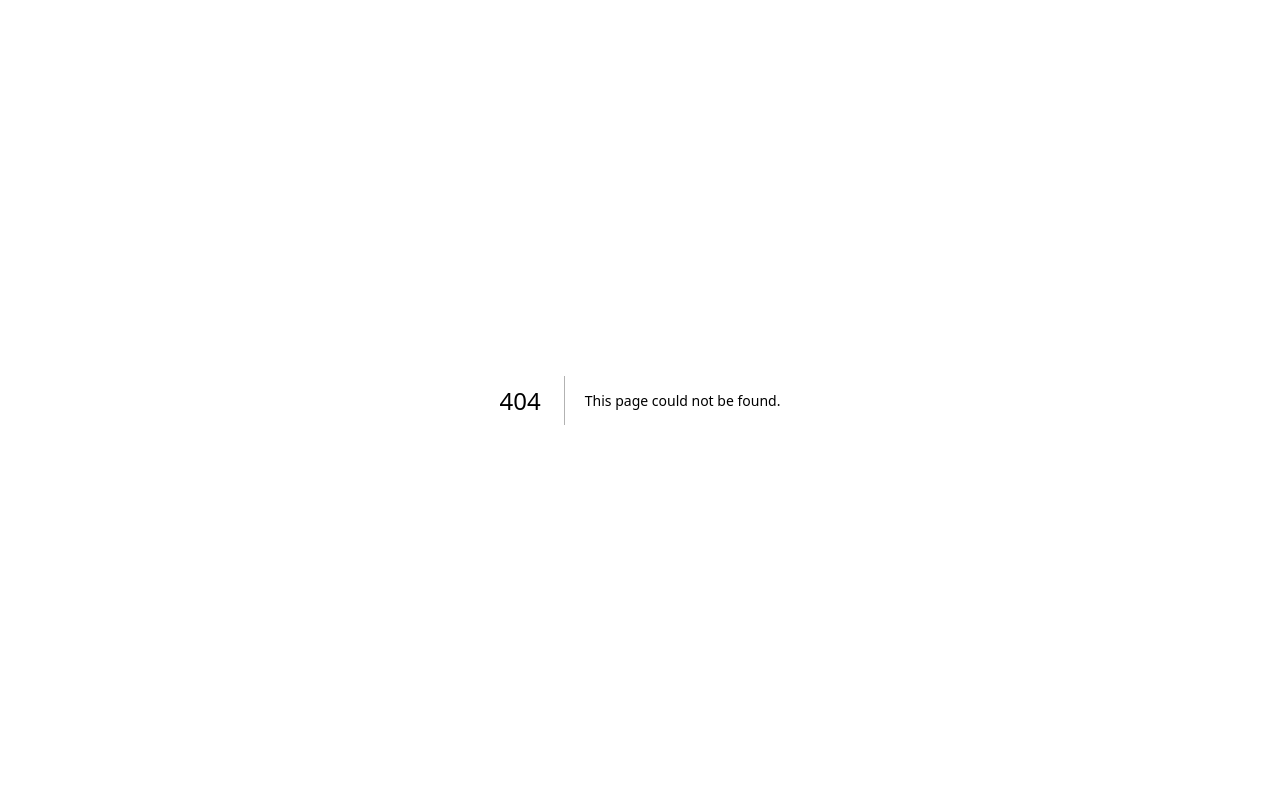
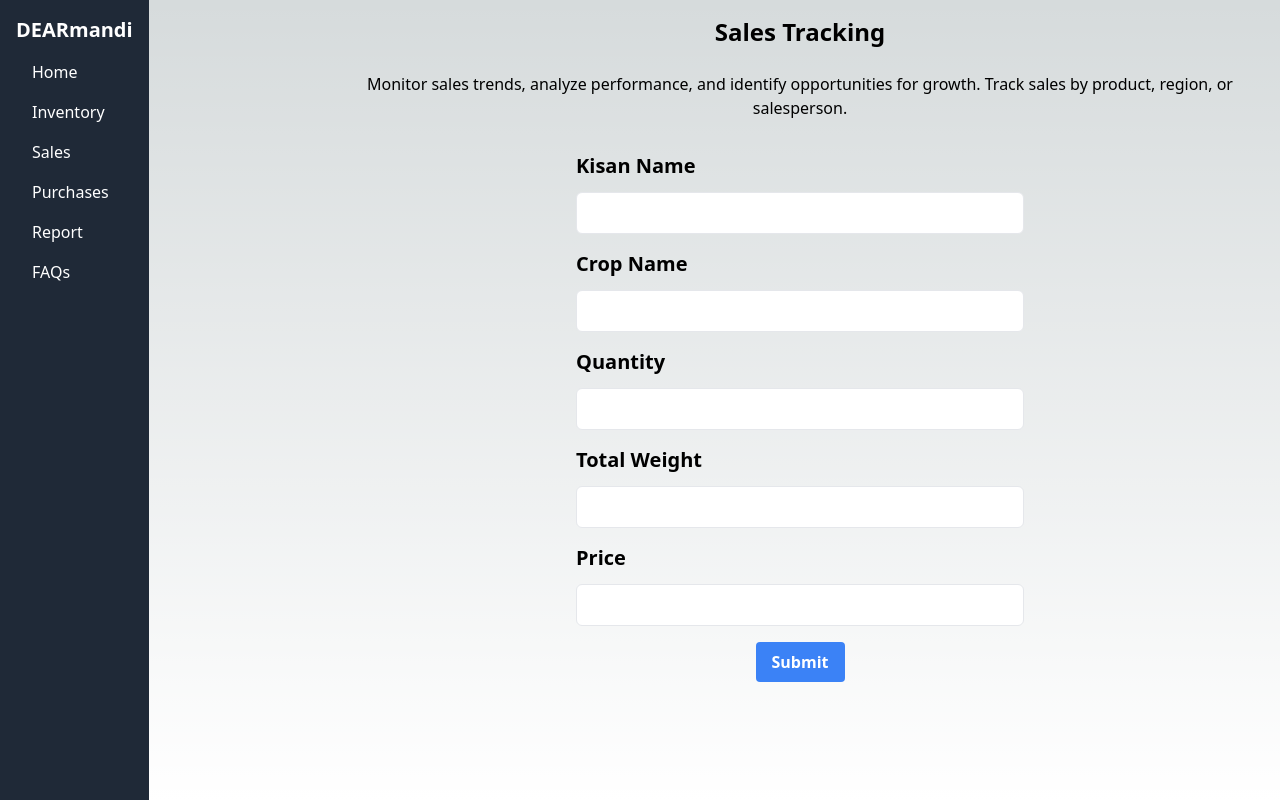
Before and after one commit to rahulg-infiswift/dearmandi, a Next.js app: page /home/sales in a window 1280 px wide. Before the commit this address had no page. Built offline with nearby package versions, Linux system fonts and the light colour scheme.

Commit message:
Add Initial UI Elements

```diff
--- /dev/null
+++ b/app/components/navbar.tsx
@@ -0,0 +1,63 @@
+import Link from "next/link";
+import React from "react";
+
+export default function Navbar() {
+  return (
+    <div className="fixed top-0 left-0 h-full bg-gray-800 text-white p-4">
+       <div className="flex justify-between items-center">
+        <h1 className="text-xl font-bold">DEARmandi</h1>
+        <label htmlFor="menu-toggle" className="cursor-pointer lg:hidden block">
+          <svg
+            className="w-6 h-6"
+            fill="none"
+            stroke="currentColor"
+            viewBox="0 0 24 24"
+            xmlns="http://www.w3.org/2000/svg"
+          >
+            <path
+              strokeLinecap="round"
+              strokeLinejoin="round"
+              strokeWidth="2"
+              d="M4 6h16M4 12h16m-7 6h7"
+            ></path>
+          </svg>
+        </label>
+        <input className="hidden" type="checkbox" id="menu-toggle" />
+      </div>
+      <nav className="bg-gray-800 text-white p-4">
+        <ul className="fflex flex-col space-y-4">
+          <li>
+            <Link href="/" className="hover:text-gray-300 block">
+              Home
+            </Link>
+          </li>
+          <li>
+            <Link href="/home/inventory" className="hover:text-gray-300 block">
+              Inventory
+            </Link>
+          </li>
+          <li>
+            <Link href="/home/sales" className="hover:text-gray-300">
+              Sales
+            </Link>
+          </li>
+          <li>
+            <Link href="/home/purchases" className="hover:text-gray-300">
+              Purchases
+            </Link>
+          </li>
+          <li>
+            <Link href="/home/report" className="hover:text-gray-300">
+              Report
+            </Link>
+          </li>
+          <li>
+            <Link href="/home/faqs" className="hover:text-gray-300">
+              FAQs
+            </Link>
+          </li>
+        </ul>
+      </nav>
+    </div>
+  );
+}
--- /dev/null
+++ b/app/home/faqs/page.tsx
@@ -0,0 +1,27 @@
+import Layout from '../../layout';
+
+const FAQs = () => (
+  <div>
+    <div className="max-w-4xl mx-auto p-4">
+      <h1 className="text-3xl font-bold text-center mb-6">FAQs</h1>
+      <div className="space-y-4">
+        <div className="p-4 rounded-lg shadow-md">
+          <h2 className="font-semibold text-xl">How can I track my inventory levels?</h2>
+          <p className="mt-2">Our inventory management system allows you to monitor stock levels in real-time, set up notifications for low stock, and generate reports for inventory analysis.</p>
+        </div>
+
+        <div className="p-4 rounded-lg shadow-md">
+          <h2 className="font-semibold text-xl">Can I export sales data?</h2>
+          <p className="mt-2">Yes, our sales tracking feature includes the ability to export data in various formats for further analysis or for use in other business applications.</p>
+        </div>
+
+        <div className="p-4 rounded-lg shadow-md">
+          <h2 className="font-semibold text-xl">What kind of financial reports can I generate?</h2>
+          <p className="mt-2">You can generate a variety of financial reports, including income statements, balance sheets, cash flow statements, and more, to understand your business's financial performance.</p>
+        </div>
+      </div>
+    </div>
+  </div>
+);
+
+export default FAQs;
--- /dev/null
+++ b/app/home/inventory/page.tsx
@@ -0,0 +1,10 @@
+import Layout from '../../layout';
+
+const Inventory = () => (
+  <Layout>
+    <h1>Inventory Management</h1>
+    <p>Keep track of stock levels, orders, and deliveries. Manage your inventory efficiently to meet customer demand and minimize costs.</p>
+  </Layout>
+);
+
+export default Inventory;
--- /dev/null
+++ b/app/home/purchases/page.tsx
@@ -0,0 +1,10 @@
+import Layout from '../../layout';
+
+const Purchases = () => (
+  <Layout>
+    <h1>Purchase Orders</h1>
+    <p>Manage your purchasing process efficiently. Create, approve, and track purchase orders. Ensure timely procurement of goods and services.</p>
+  </Layout>
+);
+
+export default Purchases;
--- /dev/null
+++ b/app/home/report/page.tsx
@@ -0,0 +1,10 @@
+import Layout from '../../layout';
+
+const Report = () => (
+  <Layout>
+    <h1>Financial Reports</h1>
+    <p>Generate comprehensive financial reports for insights into your business's financial health. Analyze income, expenses, and profitability.</p>
+  </Layout>
+);
+
+export default Report;
--- /dev/null
+++ b/app/home/sales/page.tsx
@@ -0,0 +1,103 @@
+import Link from "next/link";
+import Layout from "../../layout";
+import Navbar from "@/app/components/navbar";
+
+const Sales = () => (
+  <Layout>
+    {/* Wrap the navbar and content in a flex container */}
+    <div className="flex flex-col md:flex-row min-h-screen">
+      {/* Navbar with adjusted styles for mobile */}
+      <div className="md:flex-1 md:max-w-xs">
+        <Navbar />
+      </div>
+      {/* Content area */}
+      <div className="flex-1 p-4">
+        {/* Center the form container on medium and larger screens */}
+        <div className="max-w-4xl mx-auto">
+          <h1 className="text-center text-2xl font-semibold mb-6">
+            Sales Tracking
+          </h1>
+          <p className="text-center mb-8">
+            Monitor sales trends, analyze performance, and identify opportunities
+            for growth. Track sales by product, region, or salesperson.
+          </p>
+          <form className="flex flex-col space-y-4 items-center">
+            <div className="w-full max-w-md">
+              <label htmlFor="kisanName" className="block font-bold text-xl mb-2">
+                Kisan Name
+              </label>
+              <input
+                type="text"
+                id="kisanName"
+                name="kisanName"
+                className="mt-1 w-full px-4 py-2 border rounded-md"
+                required
+              />
+            </div>
+
+            <div className="w-full max-w-md">
+              <label htmlFor="cropName" className="block font-bold text-xl mb-2">
+                Crop Name
+              </label>
+              <input
+                type="text"
+                id="cropName"
+                name="cropName"
+                className="mt-1 w-full px-4 py-2 border rounded-md"
+                required
+              />
+            </div>
+
+            <div className="w-full max-w-md">
+              <label htmlFor="quantity" className="block font-bold text-xl mb-2">
+                Quantity
+              </label>
+              <input
+                type="number"
+                id="quantity"
+                name="quantity"
+                className="mt-1 w-full px-4 py-2 border rounded-md"
+                required
+              />
+            </div>
+
+            <div className="w-full max-w-md">
+              <label htmlFor="totalWeight" className="block font-bold text-xl mb-2">
+                Total Weight
+              </label>
+              <input
+                type="number"
+                id="totalWeight"
+                name="totalWeight"
+                className="mt-1 w-full px-4 py-2 border rounded-md"
+                required
+              />
+            </div>
+
+            <div className="w-full max-w-md">
+              <label htmlFor="price" className="block font-bold text-xl mb-2">
+                Price
+              </label>
+              <input
+                type="number"
+                id="price"
+                name="price"
+                className="mt-1 w-full px-4 py-2 border rounded-md"
+                required
+              />
+            </div>
+
+            <button
+              type="submit"
+              className="mt-4 bg-blue-500 hover:bg-blue-700 text-white font-bold py-2 px-4 rounded focus:outline-none focus:shadow-outline"
+            >
+              Submit
+            </button>
+          </form>
+        </div>
+      </div>
+    </div>
+  </Layout>
+);
+
+export default Sales;
--- a/app/layout.tsx
+++ b/app/layout.tsx
@@ -1,22 +1,18 @@
-import SideNav from "./components/sidenav";
-import "./globals.css";
-import { Inter } from "next/font/google";
-
-const inter = Inter({ subsets: ["latin"] });
+import "./globals.css"
 
 export const metadata = {
-  title: "Create Next App",
-  description: "Generated by create next app",
-};
+  title: 'Next.js',
+  description: 'Generated by Next.js',
+}
 
 export default function RootLayout({
   children,
 }: {
-  children: React.ReactNode;
+  children: React.ReactNode
 }) {
   return (
     <html lang="en">
-      <body className={inter.className}>{children}</body>
+      <body>{children}</body>
     </html>
-  );
+  )
 }
--- a/app/page.tsx
+++ b/app/page.tsx
@@ -1,23 +1,36 @@
 import { ArrowRightIcon } from "@heroicons/react/24/outline";
 import Link from "next/link";
-import styles from "@/app/components/home.module.css";
-import { lusitana } from "@/app/components/fonts";
 import Image from "next/image";
 import SideNav from "./components/sidenav";
+import Navbar from "./components/navbar";
 
 export default function Page() {
   return (
-    <main className="flex min-h-screen flex-col p-6">
-      <div className="flex flex-col h-10 shrink-0 justify-end rounded-lg bg-blue-500 p-4 md:h-36 text-white text-4xl">
-        <div>DEAR Mandi</div>
-        <div>Double Entry Accounting and Reporting</div>
+    <>
+    <Navbar/>
+      <div className="max-w-4xl mx-auto mt-10 px-4">
+        <h1 className="text-3xl font-bold text-center mb-6">Welcome to Our Accounting Services</h1>
+        <section className="mb-6">
+          <h2 className="text-xl font-semibold mb-2">Inventory Management</h2>
+          <p>Efficiently manage your inventory and stock levels.</p>
+        </section>
+        <section className="mb-6">
+          <h2 className="text-xl font-semibold mb-2">Sales Tracking</h2>
+          <p>Keep track of sales performance and metrics.</p>
+        </section>
+        <section className="mb-6">
+          <h2 className="text-xl font-semibold mb-2">Purchase Orders</h2>
+          <p>Manage your purchasing process and supplier interactions.</p>
+        </section>
+        <section className="mb-6">
+          <h2 className="text-xl font-semibold mb-2">Financial Reports</h2>
+          <p>Access comprehensive financial reports for informed decision-making.</p>
+        </section>
+        <section>
+          <h2 className="text-xl font-semibold mb-2">FAQs</h2>
+          <p>Find answers to common questions about our accounting services.</p>
+        </section>
       </div>
-      <div className="w-full flex-none md:w-64">
-        <SideNav />
-      </div>
-      <h1 className={`${lusitana.className} mb-4 text-xl md:text-2xl`}>
-        Dashboard
-      </h1>
-    </main>
+    </>
   );
 }
```
Also changed, not shown: 1 other file (tests, documents, lock files or other folders).
